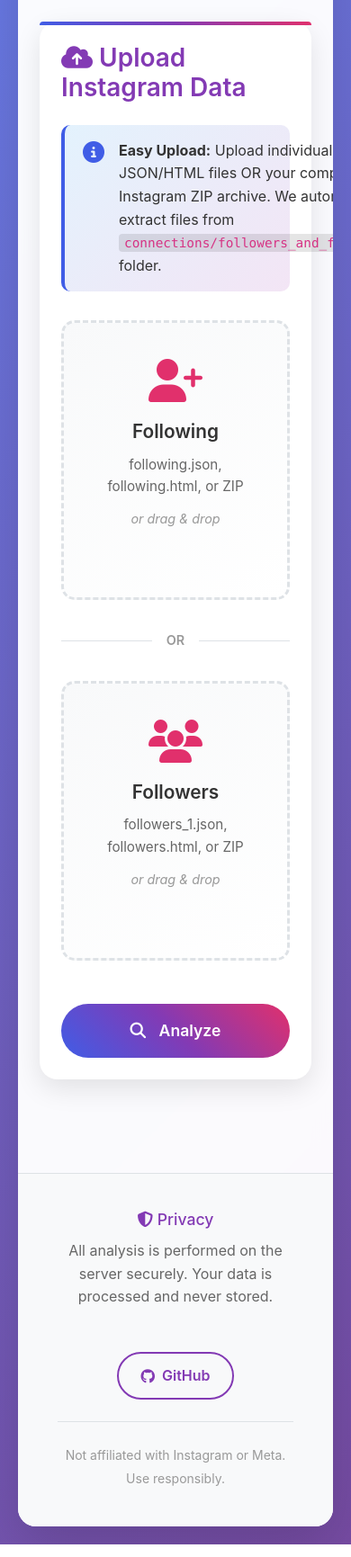
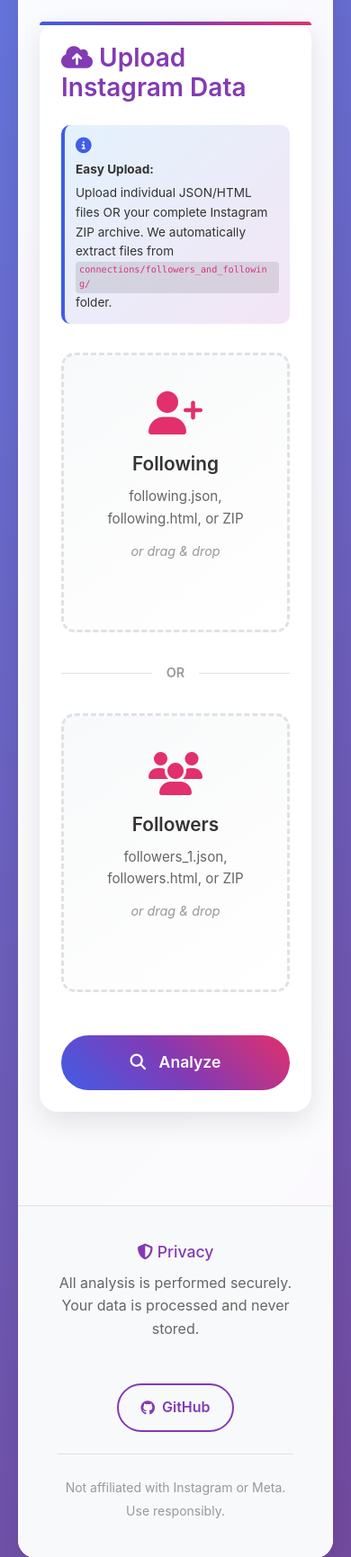
Before and after one commit to prabinbessie/instagram-unfollower-checker, a Flask app: page / in a window 390 px wide. Shown: the part 267-1998 px from the top of the page at 90% size. Run offline with Flask 3, Linux system fonts and the light colour scheme; some libraries are stand-ins or nearby versions.

Commit message:
Fix : reponsive issue with text for smaller screen

```diff
--- a/static/css/style.css
+++ b/static/css/style.css
@@ -118,6 +118,13 @@
   color: var(--ig-blue);
   font-size: 1.5rem;
   margin-top: 2px;
+  flex-shrink: 0;
+}
+
+.info-banner div {
+  flex: 1;
+  word-wrap: break-word;
+  overflow-wrap: break-word;
 }
 
 .info-banner code {
@@ -125,6 +132,7 @@
   padding: 2px 6px;
   border-radius: 4px;
   font-size: 0.9em;
+  word-break: break-all;
 }
 
 .file-upload {
@@ -794,6 +802,23 @@
     padding: 1.5rem;
   }
 
+  .info-banner {
+    padding: 0.875rem 1rem;
+    font-size: 0.9rem;
+    flex-direction: column;
+    gap: 0.75rem;
+  }
+
+  .info-banner i {
+    font-size: 1.25rem;
+  }
+
+  .info-banner code {
+    font-size: 0.8em;
+    display: inline-block;
+    max-width: 100%;
+  }
+
   .stats-grid {
     grid-template-columns: 1fr;
   }
@@ -846,6 +871,26 @@
     width: fit-content;
   }
 
+  .info-banner {
+    padding: 0.75rem;
+    font-size: 0.85rem;
+    gap: 0.5rem;
+  }
+
+  .info-banner i {
+    font-size: 1.1rem;
+  }
+
+  .info-banner strong {
+    display: block;
+    margin-bottom: 0.25rem;
+  }
+
+  .info-banner code {
+    font-size: 0.75em;
+    padding: 1px 4px;
+  }
+
   .stats-grid {
     gap: 1rem;
   }
--- a/templates/index.html
+++ b/templates/index.html
@@ -137,7 +137,7 @@
         <div class="footer-content">
           <div class="footer-info">
             <h4><i class="fas fa-shield-alt"></i> Privacy</h4>
-            <p>All analysis is performed on the server securely. Your data is processed and never stored.</p>
+            <p>All analysis is performed securely. Your data is processed and never stored.</p>
           </div>
           <div class="footer-links">
             <a href="https://github.com/prabinbessie/instagram-unfollower-checker" target="_blank" rel="noopener">
```
Also changed, not shown: README.md.
